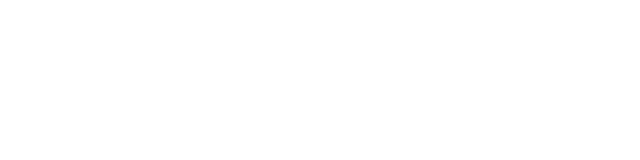
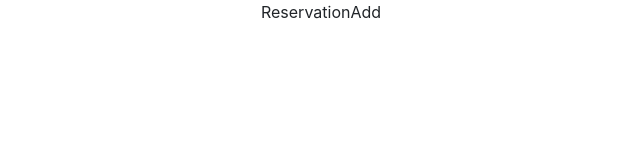
Before and after one commit to slmnkankal/react-flight-app, a React (Create React App) app: page /addreservation in a window 1280 px wide. Before the commit this address had no page. Shown: the top 160 px of the page, without its empty margins (319-959 px from the left). Built offline with nearby package versions, Linux system fonts and the light colour scheme.

Commit message:
ReservationAdd created

```diff
--- a/src/components/appRouter/AppRouter.js
+++ b/src/components/appRouter/AppRouter.js
@@ -4,6 +4,7 @@ import { UserContext } from "../../App";
 import LoginPage from "../../pages/loginPage/LoginPage";
 import MainPage from "../../pages/mainPage/MainPage";
 import Register from "../../pages/register/Register";
+import ReservationAdd from "../../pages/reservationAdd/ReservationAdd";
 
 function AppRouter() {
   const user = useContext(UserContext);
@@ -15,6 +16,7 @@ function AppRouter() {
         <Route path="/" element={user.token ? <MainPage /> : <LoginPage />} />
         <Route path="/register" element={<Register />} />
         <Route path="/login" element={<LoginPage />} />
+        <Route path="/addreservation" element={<ReservationAdd />} />
       </Routes>
     </BrowserRouter>
   );
--- a/src/components/flightsTable/FlightsTable.js
+++ b/src/components/flightsTable/FlightsTable.js
@@ -3,6 +3,7 @@ import { useEffect, useState } from "react";
 import Container from "react-bootstrap/Container";
 import Table from "react-bootstrap/Table";
 import Moment from "react-moment";
+import { useNavigate } from "react-router-dom";
 
 const FlightsTable = () => {
   const [flightsData, setFlightsData] = useState({ flightsBody: [] });
@@ -16,6 +17,13 @@ const FlightsTable = () => {
     };
     fetchFlightsData();
   }, [setFlightsData]);
+
+  let navigate = useNavigate();
+
+
+  const navigateToReservation = () => {
+    navigate("/addreservation")
+  }
   return (
     <div>
       <Container className="fluid">
@@ -46,6 +54,7 @@ const FlightsTable = () => {
                     </Moment>
                   </td>
                   <td>{item.etd}</td>
+                  <td onClick={navigateToReservation}><a href="#">Add Reservation</a></td>
                 </tr>
               ))}
           </tbody>
--- /dev/null
+++ b/src/pages/reservationAdd/ReservationAdd.js
@@ -0,0 +1,9 @@
+import React from 'react'
+
+const ReservationAdd = () => {
+  return (
+    <div>ReservationAdd</div>
+  )
+}
+
+export default ReservationAdd
```
Also changed, not shown: src/pages/reservationAdd/ReservationAdd.css (added).
